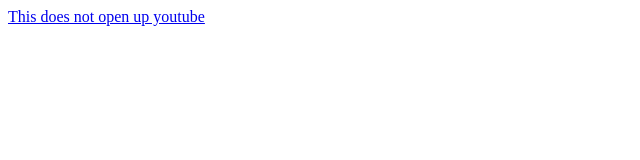
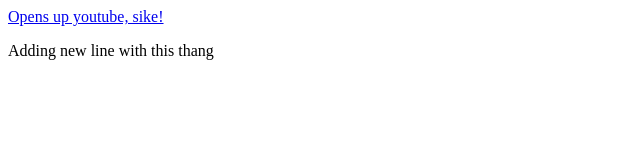
Before and after one commit to dxmar03/Project-1, a plain HTML site: page index.html in a window 1280 px wide. Shown: the whole page, without its empty margins (0-640 px from the left). Drawn offline with Linux system fonts and the light colour scheme.

Commit message:
New Changes

```diff
--- a/index.html
+++ b/index.html
@@ -7,7 +7,8 @@
 </head>
 <body>
     <a href="subpage1.html" target=_self title="youtube.com"> <!-- open links to another page, put URL-->
-        This does not open up youtube
+        Opens up youtube, sike!
     </a>
+    <p>Adding new line with this thang</p>
 </body>
 </html>
```
